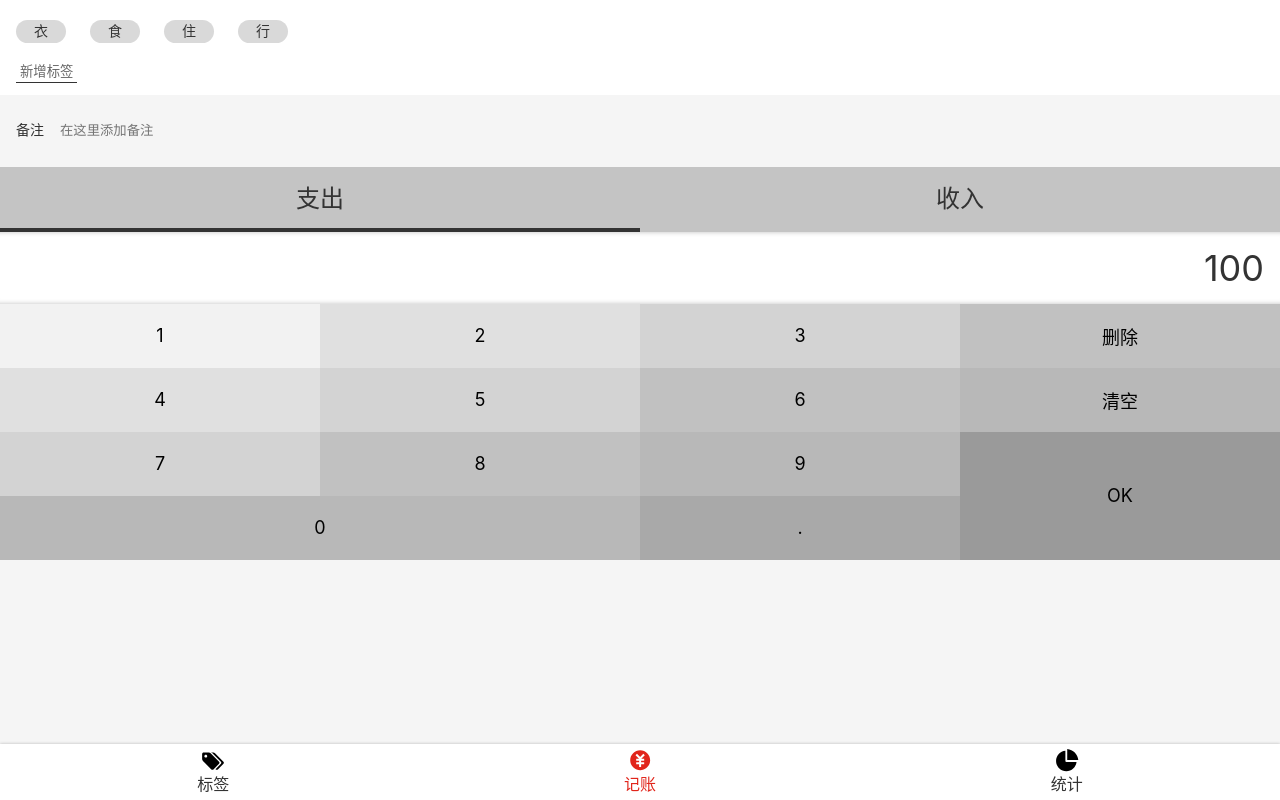
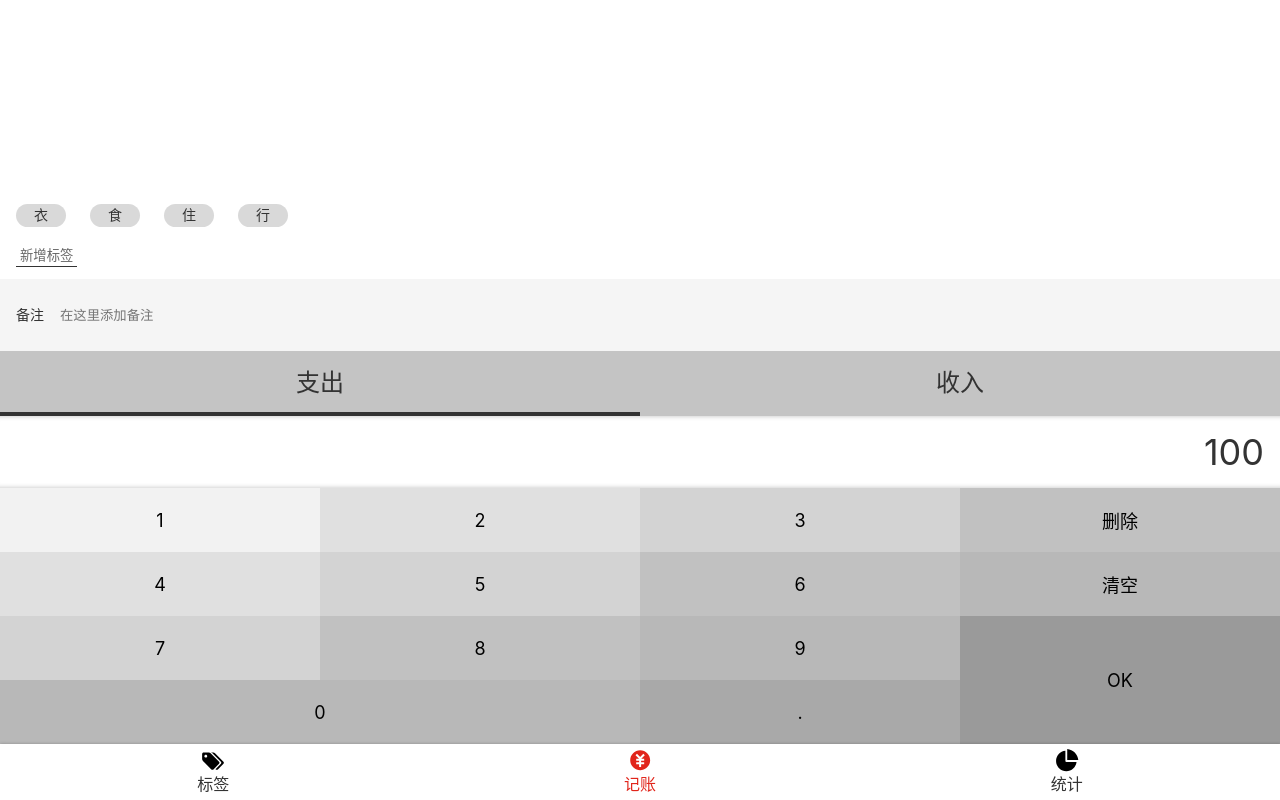
Before and after one commit to lichen404/daily-cost-react, a React app: page /money in a window 1280 px wide. Built offline with nearby package versions, Linux system fonts and the light colour scheme.

Commit message:
把 Money.tsx 中的组件变成单独的文件;改造TagSection组件

```diff
--- a/src/components/Layout.tsx
+++ b/src/components/Layout.tsx
@@ -19,7 +19,7 @@ const Main = styled.div`
 const Layout = (props:any) => {
     return (
         <Wrapper>
-            <Main>
+            <Main className={props.className}>
                 {props.children}
 
             </Main>
--- a/src/views/Money.tsx
+++ b/src/views/Money.tsx
@@ -1,145 +1,21 @@
 import Layout from 'components/Layout';
 import React from 'react';
 import styled from 'styled-components';
+import NumberPadSection from './Money/NumberPadSection';
+import CategorySection from "./Money/CategorySection";
+import NotesSection from "./Money/NotesSection";
+import TagsSection from "./Money/TagSection";
 
-const TagsSection = styled.section`
-  background-color: #fff;
-  padding: 12px 16px;
-  > ul {
-    margin: 0 -12px;
-    > li {
-    background-color: #d9d9d9;
-    border-radius: 18px;
-    display: inline-block;
-    padding: 3px 18px;
-    font-size:14px;
-    margin:8px 12px;
-        }
-    }
-  > button {
-    margin-top:8px;
-    background: none;
-    border: none;
-    padding: 2px 4px;
-    border-bottom:1px solid #333;
-    color: #666;
-  }
-`;
 
-const NotesSection = styled.section`
-    background-color: #f5f5f5;
-    padding: 0 16px;
-    font-size: 14px;
-    > label {
-    display: flex;
-    align-items: center;
-      > span {
-        margin-right: 16px;
-        white-space: nowrap;
-
-      }
-      > input {
-          display: block;
-          width: 100%;
-          height: 72px;
-          border: 0;
-          background:none;
-        }
-    }
-`;
-const CategorySection = styled.section`
-  >ul {
-  background-color:#c4c4c4;
-  display: flex;
-    >li {
-      width: 50%;
-      text-align: center;
-      font-size: 24px;
-      padding: 18px 0;
-      position: relative;
-      &.selected::after {
-      position:absolute;
-      bottom: 0;
-      left: 0;
-      content:'';
-      display: block;
-      width: 100%;
-      height: 4px;
-      background-color: #333;
-      }
-    }
-  }
-`;
-const NumberPadSection = styled.section`
+const MyLayout = styled(Layout)`
   display: flex;
   flex-direction: column;
-  >.pad {
-      display: grid;
-      grid-template-rows: 64px 64px 64px 64px;
-      grid-template-columns:25% 25% 25% 25% ;
-      >button {
-        font-size: 18px;
-        border: none;
-        &.ok{
-        grid-column:4/5;
-        grid-row:3/5;
-      }
-        &.zero {
-        grid-column:1/3;
-        grid-row:4/5;
-      }
-      &:nth-child(1){
-          background-color: #f2f2f2;
-        }
-      &:nth-child(2),&:nth-child(5){
-        background-color: #e0e0e0;
-      }
-      &:nth-child(3),&:nth-child(6),&:nth-child(9){
-        background-color: #d3d3d3;
-      }
-      &:nth-child(4),&:nth-child(7),&:nth-child(10){
-        background-color: #c1c1c1;
-      }
-      &:nth-child(8),&:nth-child(11),&:nth-child(13){
-        background-color: #b8b8b8;
-      }
-      &:nth-child(12){
-        background-color:#9a9a9a;
-      }
-      &:nth-child(14){
-        background-color:#a9a9a9;
-      }
-      }
-
-  }
-  >.output {
-    background-color: #fff;
-    font-size: 36px;
-    line-height: 72px;
-    text-align: right;
-    padding: 0 16px;
-    box-shadow: inset 0 -5px 5px -5px rgba(0,0,0,0.25),
-                inset 0 5px 5px -5px  rgba(0,0,0,0.25);
-
-
-
-  }
-`;
+`
 
 function Money() {
-
-
     return (
-        <Layout>
-            <TagsSection>
-                <ul>
-                    <li>衣</li>
-                    <li>食</li>
-                    <li>住</li>
-                    <li>行</li>
-                </ul>
-                <button>新增标签</button>
-            </TagsSection>
+        <MyLayout className="xxx">
+            <TagsSection/>
             <NotesSection>
                 <label>
                     <span>备注</span>
@@ -173,7 +49,7 @@ function Money() {
 
 
             </NumberPadSection>
-        </Layout>
+        </MyLayout>
     );
 }
 
--- /dev/null
+++ b/src/views/Money/CategorySection.tsx
@@ -0,0 +1,26 @@
+import styled from "styled-components";
+
+const CategorySection = styled.section`
+  >ul {
+  background-color:#c4c4c4;
+  display: flex;
+    >li {
+      width: 50%;
+      text-align: center;
+      font-size: 24px;
+      padding: 18px 0;
+      position: relative;
+      &.selected::after {
+      position:absolute;
+      bottom: 0;
+      left: 0;
+      content:'';
+      display: block;
+      width: 100%;
+      height: 4px;
+      background-color: #333;
+      }
+    }
+  }
+`;
+export  default  CategorySection;
--- /dev/null
+++ b/src/views/Money/NotesSection.tsx
@@ -0,0 +1,24 @@
+import styled from "styled-components";
+
+const NotesSection = styled.section`
+    background-color: #f5f5f5;
+    padding: 0 16px;
+    font-size: 14px;
+    > label {
+    display: flex;
+    align-items: center;
+      > span {
+        margin-right: 16px;
+        white-space: nowrap;
+
+      }
+      > input {
+          display: block;
+          width: 100%;
+          height: 72px;
+          border: 0;
+          background:none;
+        }
+    }
+`;
+export  default  NotesSection;
--- /dev/null
+++ b/src/views/Money/NumberPadSection.tsx
@@ -0,0 +1,58 @@
+import styled from "styled-components";
+
+const NumberPadSection = styled.section`
+  display: flex;
+  flex-direction: column;
+  >.pad {
+      display: grid;
+      grid-template-rows: 64px 64px 64px 64px;
+      grid-template-columns:25% 25% 25% 25% ;
+      >button {
+        font-size: 18px;
+        border: none;
+        &.ok{
+        grid-column:4/5;
+        grid-row:3/5;
+      }
+        &.zero {
+        grid-column:1/3;
+        grid-row:4/5;
+      }
+      &:nth-child(1){
+          background-color: #f2f2f2;
+        }
+      &:nth-child(2),&:nth-child(5){
+        background-color: #e0e0e0;
+      }
+      &:nth-child(3),&:nth-child(6),&:nth-child(9){
+        background-color: #d3d3d3;
+      }
+      &:nth-child(4),&:nth-child(7),&:nth-child(10){
+        background-color: #c1c1c1;
+      }
+      &:nth-child(8),&:nth-child(11),&:nth-child(13){
+        background-color: #b8b8b8;
+      }
+      &:nth-child(12){
+        background-color:#9a9a9a;
+      }
+      &:nth-child(14){
+        background-color:#a9a9a9;
+      }
+      }
+
+  }
+  >.output {
+    background-color: #fff;
+    font-size: 36px;
+    line-height: 72px;
+    text-align: right;
+    padding: 0 16px;
+    box-shadow: inset 0 -5px 5px -5px rgba(0,0,0,0.25),
+                inset 0 5px 5px -5px  rgba(0,0,0,0.25);
+
+
+
+  }
+`;
+export  default NumberPadSection;
--- /dev/null
+++ b/src/views/Money/TagSection.tsx
@@ -0,0 +1,64 @@
+import styled from "styled-components";
+import React, {useState} from "react";
+
+
+const Wrapper = styled.section`
+  flex-grow: 1;
+  display: flex;
+  flex-direction: column;
+  justify-content: flex-end;
+  align-items: flex-start;
+  background-color: #fff;
+  padding: 12px 16px;
+  > ul {
+    margin: 0 -12px;
+    > li {
+    background-color: #d9d9d9;
+    border-radius: 18px;
+    display: inline-block;
+    padding: 3px 18px;
+    font-size:14px;
+    margin:8px 12px;
+    &.selected{
+      background-color:#f60;
+    }
+        }
+    }
+  > button {
+    margin-top:8px;
+    background: none;
+    border: none;
+    padding: 2px 4px;
+    border-bottom:1px solid #333;
+    color: #666;
+  }
+`;
+const TagsSection: React.FC = (props) => {
+    const [tags, setTags] = useState<string[]>(['衣', '食', '住', '行'])
+    const [selectTags, setSelectedTags] = useState<string[]>([])
+    const onAddTag = () => {
+        const name = window.prompt('新标签的名称为')
+        if (name) {
+            setTags([...tags, name])
+        }
+
+    }
+    const onToggle = (tag: string) => {
+        const index = selectTags.indexOf(tag)
+        if (index >= 0) {
+            setSelectedTags(selectTags.filter(t => t !== tag))
+        } else {
+            setSelectedTags([...selectTags, tag])
+        }
+    }
+    return <Wrapper>
+        <ul>
+            {tags.map(tag => {
+                return <li key={tag} onClick={() => onToggle(tag)}
+                           className={selectTags.indexOf(tag) >= 0 ? 'selected' : ''}>{tag}</li>
+            })}
+        </ul>
+        <button onClick={onAddTag}>新增标签</button>
+    </Wrapper>
+}
+export default TagsSection;
```
